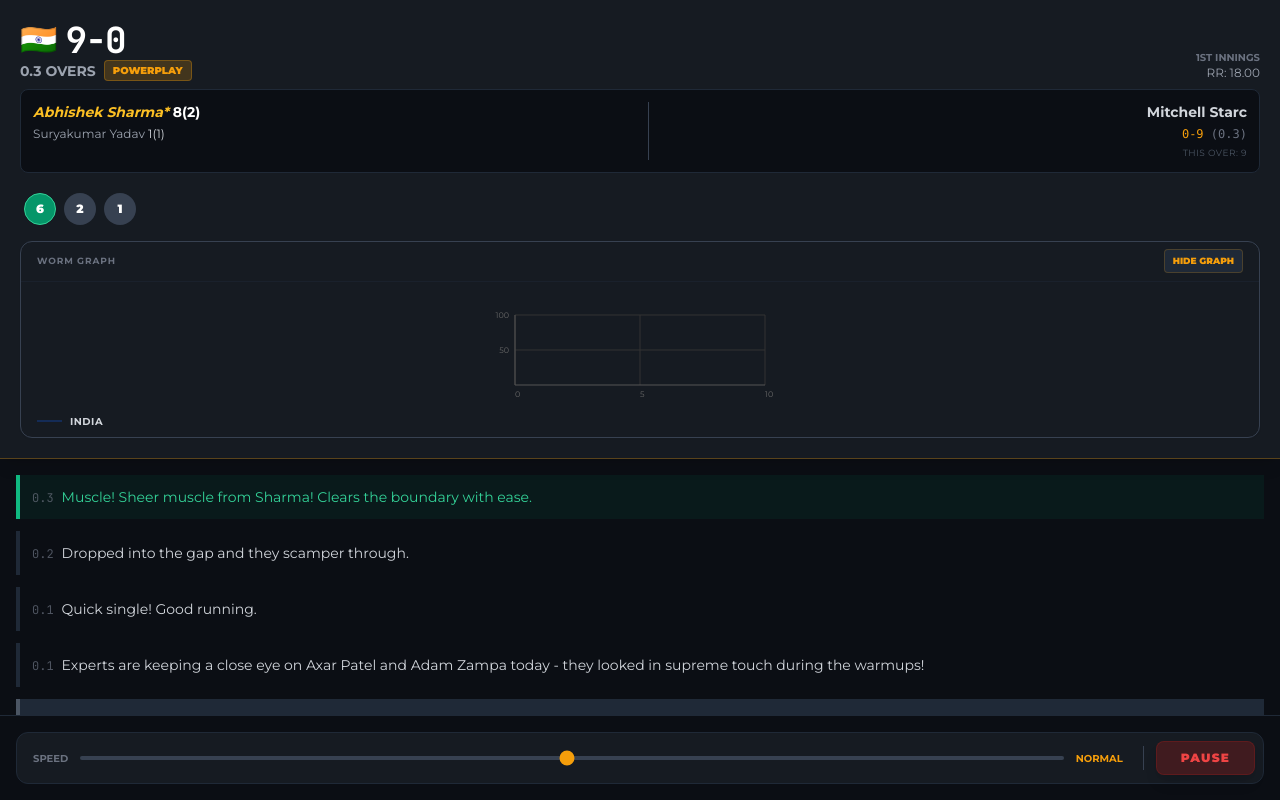
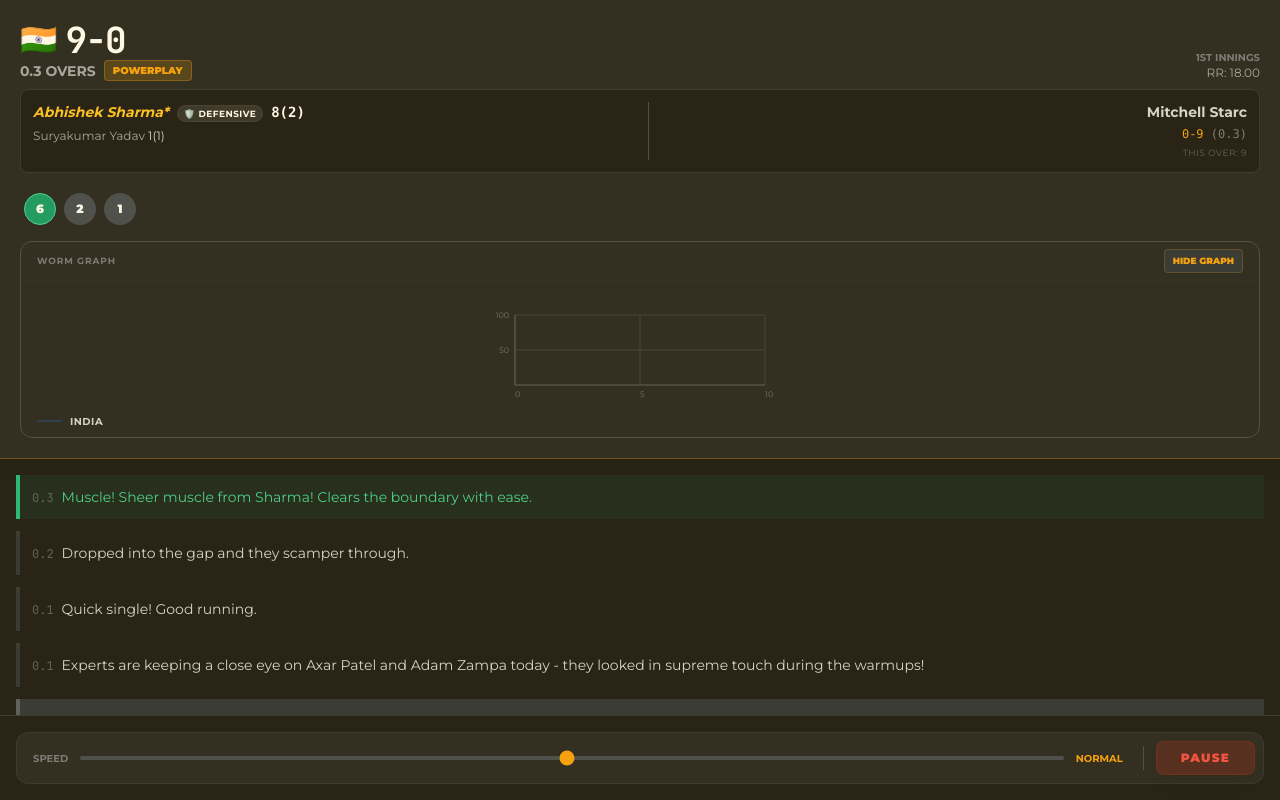
Before and after one commit to jzfdav/cricfuzz, a Preact app: page / in a window 1280 px wide. Both pictures are taken after a click on the button "START MATCH". Built offline with nearby package versions, Linux system fonts and the light colour scheme.

Commit message:
feat: automated mindset visualization and visual effects

```diff
--- a/src/App.tsx
+++ b/src/App.tsx
@@ -7,6 +7,8 @@
 import { ResultScreen } from './components/ResultScreen';
 
 const engine = new GameEngine();
+
+import { EffectsOverlay, ShakeWrapper } from './components/EffectsOverlay';
 
 export function App() {
     const view = GameState.view.value;
@@ -19,12 +21,15 @@
     if (!GameState.teams.team1.value) return <div className="p-10 text-center text-amber-500">Initializing...</div>;
 
     return (
+        <ShakeWrapper>
             <div className="flex flex-col h-screen bg-[#0B0E14] text-white">
+                <EffectsOverlay />
                 <Scoreboard />
                 <CommentaryFeed />
                 <div className="p-4 bg-[#0B0E14] border-t border-gray-800">
                     <Controls engine={engine} />
                 </div>
             </div>
+        </ShakeWrapper>
     );
 }
--- /dev/null
+++ b/src/components/EffectsOverlay.tsx
@@ -0,0 +1,58 @@
+import { useEffect, useState } from 'preact/hooks';
+import { GameState } from '../engine/GameState';
+import '../styles/effects.css';
+
+export function EffectsOverlay() {
+    const [activeEvent, setActiveEvent] = useState<{ type: string | null, timestamp: number } | null>(null);
+
+    useEffect(() => {
+        const ev = GameState.lastEvent.value;
+        if (ev && ev.timestamp !== activeEvent?.timestamp) {
+            setActiveEvent(ev);
+            // Auto-clear after animation
+            const timer = setTimeout(() => setActiveEvent(null), 2000);
+            return () => clearTimeout(timer);
+        }
+    }, [GameState.lastEvent.value]);
+
+    if (!activeEvent) return null;
+
+    const getFlashClass = () => {
+        switch (activeEvent.type) {
+            case 'four': return 'animate-flash-four';
+            case 'six': return 'animate-flash-six';
+            case 'wicket': return 'animate-flash-wicket';
+            default: return '';
+        }
+    };
+
+    return (
+        <div className="fixed inset-0 pointer-events-none z-[100] overflow-hidden">
+            <div className={`w-full h-full ${getFlashClass()}`} />
+            {activeEvent.type === 'wicket' && (
+                <div className="absolute inset-0 flex items-center justify-center">
+                    <div className="text-white font-black text-6xl uppercase tracking-tighter opacity-20 select-none">WICKET!</div>
+                </div>
+            )}
+        </div>
+    );
+}
+
+export function ShakeWrapper({ children }: { children: any }) {
+    const [shake, setShake] = useState(false);
+
+    useEffect(() => {
+        const ev = GameState.lastEvent.value;
+        if (ev?.type === 'wicket' || ev?.type === 'six') {
+            setShake(true);
+            const timer = setTimeout(() => setShake(false), 500);
+            return () => clearTimeout(timer);
+        }
+    }, [GameState.lastEvent.value]);
+
+    return (
+        <div className={shake ? 'animate-shake h-full w-full' : 'h-full w-full'}>
+            {children}
+        </div>
+    );
+}
--- a/src/components/Scoreboard.tsx
+++ b/src/components/Scoreboard.tsx
@@ -74,7 +74,11 @@
             <div className="bg-[#0B0E14] rounded-lg p-3 border border-gray-800 grid grid-cols-2 gap-4 mb-3">
                 <div>
                     <p className="text-sm font-bold text-amber-400 italic">
-                        {GameState.striker.value.name}* <span className="text-white not-italic">{GameState.striker.value.batStats.runs}({GameState.striker.value.batStats.balls})</span>
+                        {GameState.striker.value.name}*
+                        <span className="ml-2 text-[9px] px-1.5 py-0.5 rounded-full bg-white/10 text-white font-bold uppercase tracking-wider not-italic border border-white/5">
+                            {GameState.currentMindset.value === 'Attacking' ? '🔥' : GameState.currentMindset.value === 'Defensive' ? '🛡️' : '⚖️'} {GameState.currentMindset.value}
+                        </span>
+                        <span className="text-white not-italic ml-2 font-mono">{GameState.striker.value.batStats.runs}({GameState.striker.value.batStats.balls})</span>
                     </p>
                     <p className="text-xs text-gray-400 mt-1">
                         {GameState.nonStriker.value.name} <span className="text-gray-300">{GameState.nonStriker.value.batStats.runs}({GameState.nonStriker.value.batStats.balls})</span>
--- a/src/engine/BattingEngine.ts
+++ b/src/engine/BattingEngine.ts
@@ -43,4 +43,10 @@
 
         return clamp(baseAgg * config.aggMod, 0.2, 2.5);
     }
+
+    getMindset(aggFactor: number): 'Defensive' | 'Balanced' | 'Attacking' {
+        if (aggFactor < 0.75) return 'Defensive';
+        if (aggFactor > 1.25) return 'Attacking';
+        return 'Balanced';
+    }
 }
--- a/src/engine/GameState.ts
+++ b/src/engine/GameState.ts
@@ -99,7 +99,11 @@
     tossResult: signal<string>(""),
     allOut: signal<boolean>(false),
     overRuns: signal<number>(0),
-    nextBatterIndex: signal<number>(2)
+    nextBatterIndex: signal<number>(2),
+
+    // Real-time Visualization
+    currentMindset: signal<'Defensive' | 'Balanced' | 'Attacking'>('Balanced'),
+    lastEvent: signal<{ type: 'wicket' | 'four' | 'six' | null, timestamp: number } | null>(null)
 };
 
 export interface TeamStructure {
--- a/src/engine/GameplayService.ts
+++ b/src/engine/GameplayService.ts
@@ -29,6 +29,7 @@
         const runsScored = res.runs;
 
         if (res.isWicket) {
+            GameState.lastEvent.value = { type: 'wicket', timestamp: Date.now() };
             if (typeof window !== 'undefined') window.navigator.vibrate?.([40, 30, 40]);
             this.addCommentary(this.commentary.getCommentary(res, GameState.bowler.value, striker.name), 'wicket');
 
@@ -50,9 +51,11 @@
             if (oldRuns < 100 && newRuns >= 100) this.addCommentary(this.commentary.getMilestoneCommentary('century', striker.name), 'milestone');
 
             if (res.runs === 4) {
+                GameState.lastEvent.value = { type: 'four', timestamp: Date.now() };
                 if (typeof window !== 'undefined') window.navigator.vibrate?.([40]);
                 this.addCommentary(this.commentary.getCommentary(res, GameState.bowler.value, striker.name), 'four');
             } else if (res.runs === 6) {
+                GameState.lastEvent.value = { type: 'six', timestamp: Date.now() };
                 if (typeof window !== 'undefined') window.navigator.vibrate?.([40, 30, 40]);
                 this.addCommentary(this.commentary.getCommentary(res, GameState.bowler.value, striker.name), 'six');
             } else if (res.runs === 0) {
--- a/src/engine/SimulationEngine.ts
+++ b/src/engine/SimulationEngine.ts
@@ -44,6 +44,7 @@
         const oversLeft = (totalBalls - ballsThrown) / 6;
 
         let aggFactor = this.battingEngine.getAggressionFactor(striker, wicketsDown, oversLeft);
+        GameState.currentMindset.value = this.battingEngine.getMindset(aggFactor);
 
         // Pitch Modifiers
         if (pitch === "Flat") { batterSkill *= 1.1; bowlerSkill *= 0.9; }
--- /dev/null
+++ b/src/styles/effects.css
@@ -0,0 +1,48 @@
+/* Animations for CricFuzz match events */
+
+@keyframes flash-four {
+    0% { background-color: rgba(59, 130, 246, 0); }
+    10% { background-color: rgba(59, 130, 246, 0.4); }
+    100% { background-color: rgba(59, 130, 246, 0); }
+}
+
+@keyframes flash-six {
+    0% { background-color: rgba(251, 191, 36, 0); }
+    10% { background-color: rgba(251, 191, 36, 0.5); }
+    100% { background-color: rgba(251, 191, 36, 0); }
+}
+
+@keyframes flash-wicket {
+    0% { background-color: rgba(239, 68, 68, 0); }
+    10% { background-color: rgba(239, 68, 68, 0.6); }
+    100% { background-color: rgba(239, 68, 68, 0); }
+}
+
+@keyframes shake {
+    0% { transform: translate(0, 0); }
+    10% { transform: translate(-8px, -8px); }
+    20% { transform: translate(8px, 8px); }
+    30% { transform: translate(-8px, 8px); }
+    40% { transform: translate(8px, -8px); }
+    50% { transform: translate(-4px, -4px); }
+    60% { transform: translate(4px, 4px); }
+    70% { transform: translate(-4px, 4px); }
+    80% { transform: translate(4px, -4px); }
+    100% { transform: translate(0, 0); }
+}
+
+.animate-flash-four {
+    animation: flash-four 1s ease-out forwards;
+}
+
+.animate-flash-six {
+    animation: flash-six 1.2s ease-out forwards;
+}
+
+.animate-flash-wicket {
+    animation: flash-wicket 1.5s ease-out forwards;
+}
+
+.animate-shake {
+    animation: shake 0.5s cubic-bezier(.36,.07,.19,.97) both;
+}
```
Lines whose indentation alone changed are shown as unchanged.
